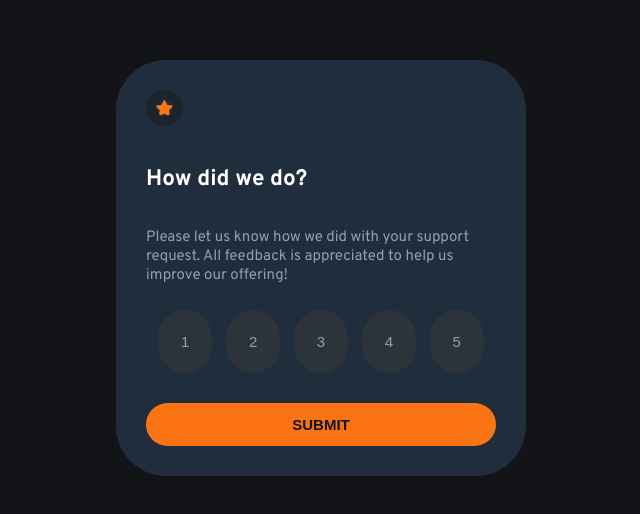
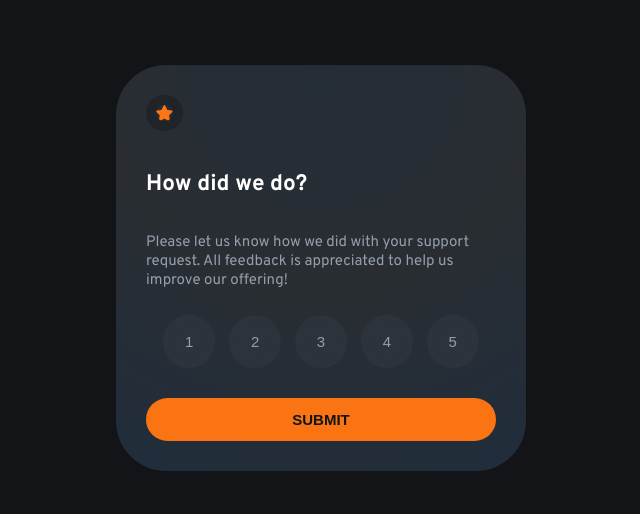
Before and after one commit to Cenemalix/Rating-App, a plain HTML site: page index.html in a window 1280 px wide. Shown: the part 140-654 px from the top of the page, without its empty margins (319-959 px from the left). Drawn offline with Linux system fonts and the light colour scheme.

Commit message:
style.css

```diff
--- a/style.css
+++ b/style.css
@@ -26,6 +26,7 @@ body {
     border-radius: 50px;
     width: 350px;
     height: 300x;
+    background: radial-gradient(circle at top center, hsl(213, 20%, 18%) 0%, hsl(213, 10%, 18%) 50%, hsl(212, 30%, 18%) 100%);
 }
 
 h2 {
@@ -49,7 +50,7 @@ p {
     color: hsl(217, 12%, 63%);
     border: 10px solid hsl(210, 14%, 20%);
     border-radius: 50px;
-    padding: 13px;
+    padding: 8px 12px;
     font-size: 15px;
     cursor: pointer;
     margin-left: 5px;
```
